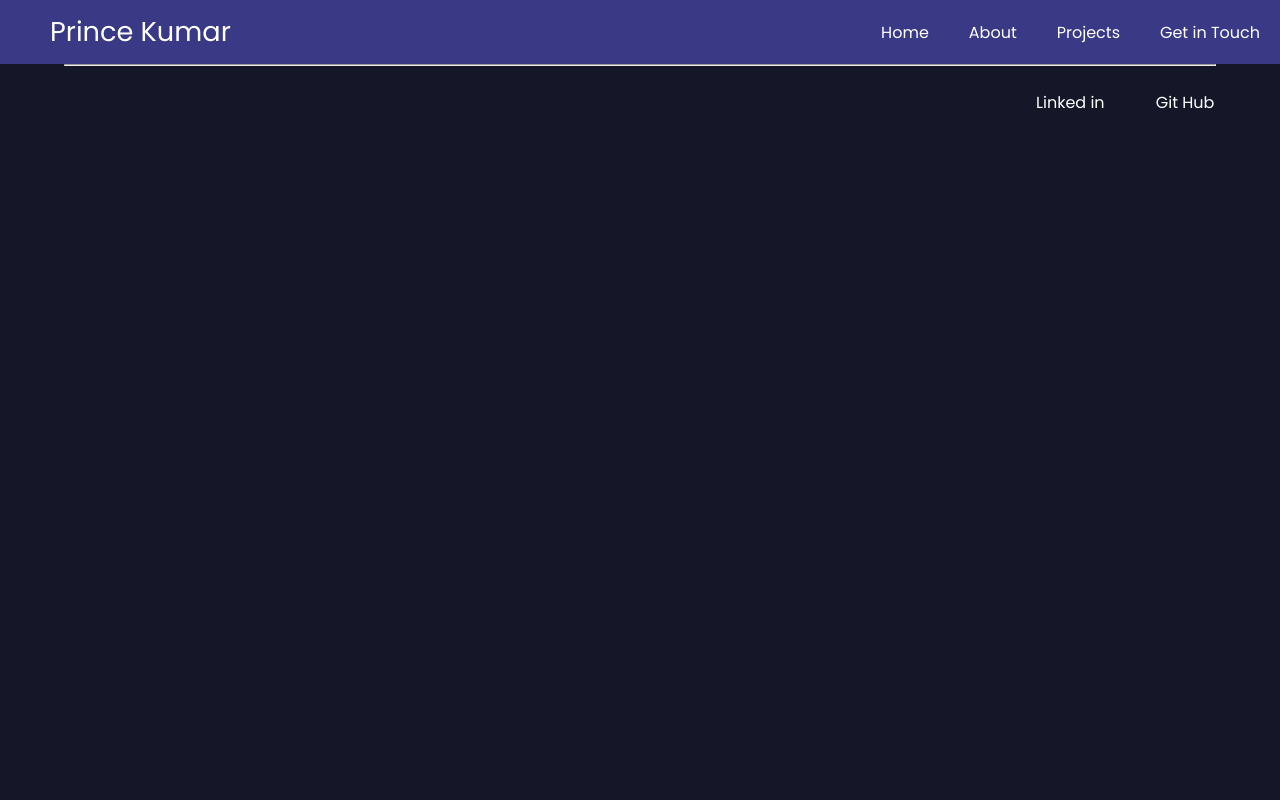
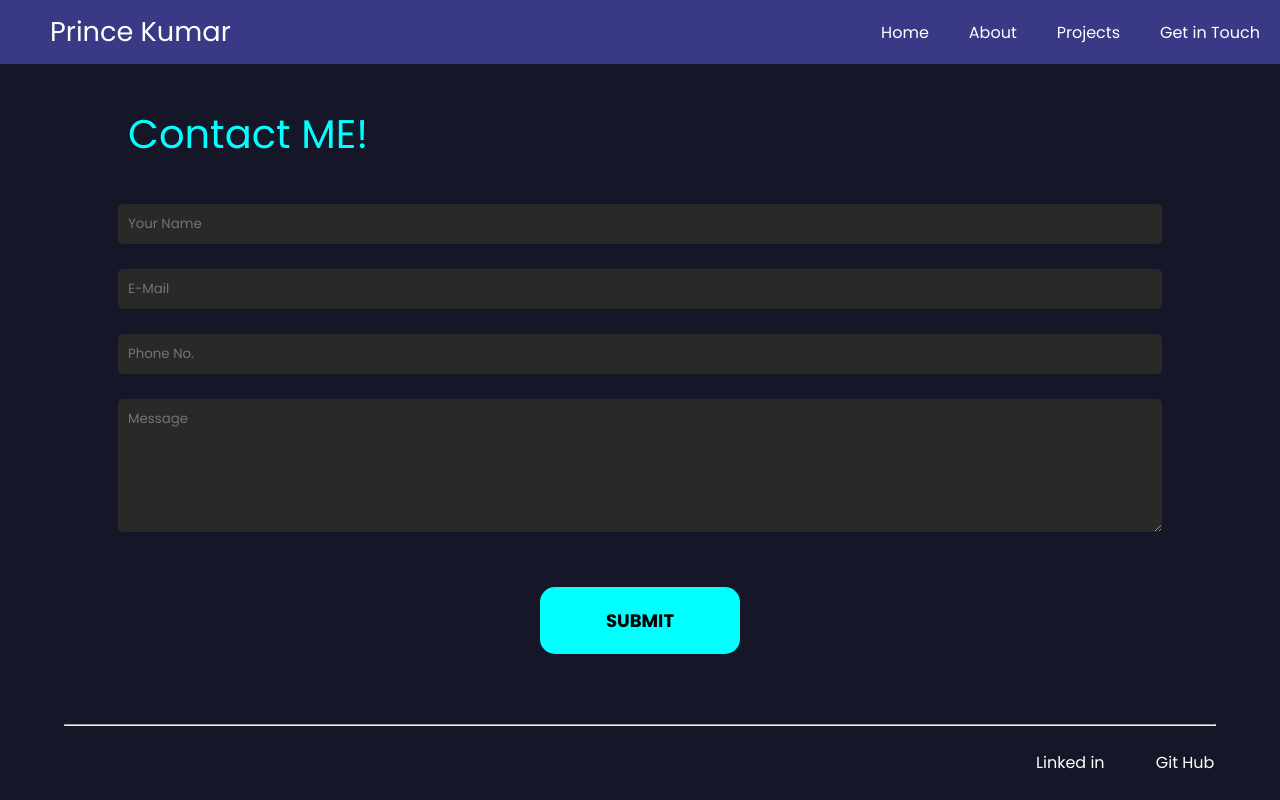
Before and after one commit to prince1382002kumar/Personal-Website, a plain HTML site: page contact.html in a window 1280 px wide. Drawn offline with Linux system fonts and the light colour scheme.

Commit message:
adding contact form

```diff
--- a/app.js
+++ b/app.js
@@ -2,3 +2,17 @@ var typed = new Typed('#element', {
     strings: ['Web Designer. ^800', 'Programmer. ^800', 'Engineer. ^800', 'Developer. ^800'],
     typeSpeed: 40, loop: true,
 });
+
+function sendEmail(){
+    Email.send({
+        Host : "smtp.gamil.com",
+        Username : "mail.princekumar.0@gmail.com",
+        Password : "password",
+        To : 'mail.princekumar.0@gmail.com',
+        From : document.getElementById("email").value,
+        Subject : "New Contact Form Enquiry",
+        Body : "And this is the body"
+    }).then(
+      message => alert(message)
+    );
+}
--- a/contact.html
+++ b/contact.html
@@ -24,6 +24,19 @@
         </nav>
     </header>
 
+    <main>
+        <div class="container">
+            <p class="specialtext">Contact ME!</p>
+            <form  class="contactform" onsubmit="sendEmail(); reset(); return false;">
+                <input type="text" name="" id="name" placeholder="Your Name" required>
+                <input type="email" class="email" placeholder="E-Mail" required>
+                <input type="number" class="phoneno" placeholder="Phone No.">
+                <textarea name="" id="message" placeholder="Message" cols="30" rows="10" required></textarea>
+                <button type="submit">SUBMIT</button>
+            </form>
+        </div>
+    </main>
+
     <hr>
 
     <footer>
@@ -31,6 +44,8 @@
         <div class="link"><a target="_blank" href="https://www.linkedin.com/in/prince-kumar-508119234">Linked in</a></div>
         <div class="link"><a target="_blank" href="https://github.com/princekumargit">Git Hub</a></div>
     </footer>
+    <script src="https://smtpjs.com/v3/smtp.js"></script>
+    <script src="app.js"></script>
 
 </body>
 </html>
--- a/style.css
+++ b/style.css
@@ -132,6 +132,41 @@ main{
 .project .right{
     width: 50%;
 }
+.container p{
+    margin: 5vh;
+}
+.contactform{
+    display: flex;
+    flex-direction: column;
+    justify-content: center;
+    align-items: center;
+    height: 60vh;
+    width: 80vw;
+    margin: 5vh;
+}
+
+.contactform input, .contactform textarea{
+    margin: 0 0 25px 0;
+    border: 0;
+    border-radius: 5px;
+    padding: 10px;
+    background-color: rgb(41, 41, 41);
+    color: rgb(255, 255, 255);
+    font-family: 'Poppins', sans-serif;
+    width: 100%;
+}
+
+.contactform button{
+    margin: 30px 0;
+    border: 0;
+    border-radius: 15px;
+    padding: 20px;
+    background-color: aqua;
+    width: 200px;
+    font-family: 'Poppins', sans-serif;
+    font-size: large;
+    font-weight: bold;
+}
 
 /* _____________ */
 
```
Also changed, not shown: projects.html (+2 -2 lines).
